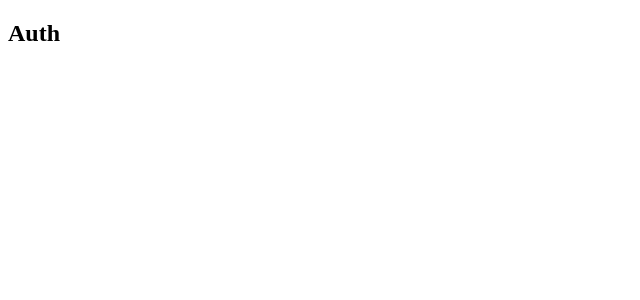
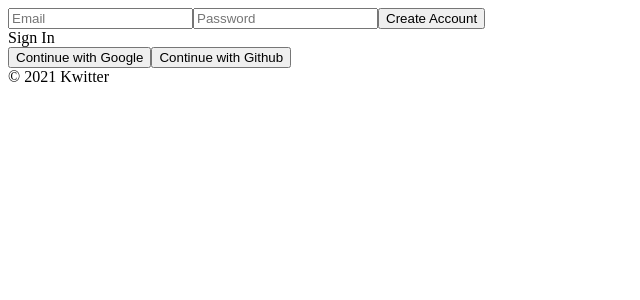
Before and after one commit to miranaky/kwitter, a React (Create React App) app: page / in a window 1280 px wide. Shown: the top 300 px of the page, without its empty margins (0-640 px from the left). Built offline with nearby package versions, Linux system fonts and the light colour scheme; no server answers.

Commit message:
Auth section {create ID with email,google,github , Sign In, Sign out.}

```diff
--- /dev/null
+++ b/jsconfig.json
@@ -0,0 +1,6 @@
+{
+  "compilerOptions": {
+    "baseUrl": "src"
+  },
+  "include": ["src"]
+}
--- a/src/components/App.js
+++ b/src/components/App.js
@@ -1,8 +1,29 @@
-import React from "react";
+import React, { useEffect, useState } from "react";
 import AppRoute from "./Router";
+import { authService } from "fbase";
+import { onAuthStateChanged } from "firebase/auth";
 
 function App() {
-  return <AppRoute />;
+  const [isLoggedIn, setIsLoggedIn] = useState(false);
+  const [init, setInit] = useState(false);
+
+  useEffect(() => {
+    onAuthStateChanged(authService, (user) => {
+      if (user) {
+        setIsLoggedIn(true);
+      } else {
+        setIsLoggedIn(false);
+      }
+      setInit(true);
+    });
+  }, []);
+
+  return (
+    <>
+      {init ? <AppRoute isLoggedIn={isLoggedIn} /> : "Initializing..."}
+      <footer>&copy; {new Date().getFullYear()} Kwitter</footer>
+    </>
+  );
 }
 
 export default App;
--- /dev/null
+++ b/src/components/Navigation.js
@@ -0,0 +1,17 @@
+import React from "react";
+import { Link } from "react-router-dom";
+
+const Navigation = () => (
+  <nav>
+    <ul>
+      <li>
+        <Link to="/">Home</Link>
+      </li>
+      <li>
+        <Link to="/profile">My Profile</Link>
+      </li>
+    </ul>
+  </nav>
+);
+
+export default Navigation;
--- a/src/components/Router.js
+++ b/src/components/Router.js
@@ -1,17 +1,22 @@
-import React, { useState } from "react";
+import React from "react";
 import { HashRouter as Router, Switch, Route } from "react-router-dom";
-import Auth from "../router/Auth";
-import Home from "../router/Home";
+import Auth from "router/Auth";
+import Home from "router/Home";
+import Profile from "router/Profile";
+import Navigation from "./Navigation";
 
-const AppRoute = () => {
-  const [isLoggedIn, setIsLoggedIn] = useState(false);
+const AppRoute = ({ isLoggedIn }) => {
   return (
     <Router>
       <Switch>
         {isLoggedIn ? (
           <>
+            <Navigation />
             <Route exact path="/">
               <Home />
+            </Route>
+            <Route exact path="/profile">
+              <Profile />
             </Route>
           </>
         ) : (
--- a/src/firebase.js
+++ b/src/fbase.js
@@ -1,7 +1,6 @@
 // Import the functions you need from the SDKs you need
-import * as firebase from "firebase/app";
-// TODO: Add SDKs for Firebase products that you want to use
-// https://firebase.google.com/docs/web/setup#available-libraries
+import { initializeApp } from "@firebase/app";
+import { getAuth } from "firebase/auth";
 
 // Your web app's Firebase configuration
 const firebaseConfig = {
@@ -14,4 +13,5 @@ const firebaseConfig = {
 };
 
 // Initialize Firebase
-export default firebase.initializeApp(firebaseConfig);
+const app = initializeApp(firebaseConfig);
+export const authService = getAuth();
--- a/src/index.js
+++ b/src/index.js
@@ -1,6 +1,6 @@
 import React from "react";
 import ReactDOM from "react-dom";
-import App from "./components/App";
+import App from "components/App";
 
 ReactDOM.render(
   <React.StrictMode>
--- a/src/router/Auth.js
+++ b/src/router/Auth.js
@@ -1,5 +1,104 @@
-import React from "react";
+import { authService } from "fbase";
+import {
+  createUserWithEmailAndPassword,
+  GithubAuthProvider,
+  GoogleAuthProvider,
+  signInWithEmailAndPassword,
+  signInWithPopup,
+} from "firebase/auth";
+import React, { useState } from "react";
 
-const Auth = () => <h2>Auth</h2>;
+const Auth = () => {
+  const [email, setEmail] = useState("");
+  const [password, setPassword] = useState("");
+  const [createAccount, setCreateAccount] = useState(true);
+  const [error, setError] = useState("");
+  const onChange = (event) => {
+    const {
+      target: { name, value },
+    } = event;
+    if (name === "email") {
+      setEmail(value);
+    }
+    if (name === "password") {
+      setPassword(value);
+    }
+  };
+  const onSubmit = async (event) => {
+    event.preventDefault();
+    try {
+      let data;
+      if (createAccount) {
+        data = await createUserWithEmailAndPassword(
+          authService,
+          email,
+          password
+        );
+      } else {
+        data = await signInWithEmailAndPassword(authService, email, password);
+      }
+    } catch (error) {
+      setError(error.message);
+    }
+  };
+  const toggleAccount = () => {
+    setCreateAccount((prev) => !prev);
+  };
+  const onSocialLogin = async (event) => {
+    event.preventDefault();
+    const {
+      target: { name },
+    } = event;
+    let provider;
+    if (name === "google") {
+      provider = new GoogleAuthProvider();
+    }
+    if (name === "github") {
+      provider = new GithubAuthProvider();
+    }
+    const data = await signInWithPopup(authService, provider);
+    console.log(data);
+  };
+  return (
+    <div>
+      <form onSubmit={onSubmit}>
+        <input
+          name="email"
+          type="text"
+          placeholder="Email"
+          required
+          value={email}
+          onChange={onChange}
+        ></input>
+        <input
+          name="password"
+          type="password"
+          placeholder="Password"
+          required
+          value={password}
+          onChange={onChange}
+        ></input>
+        <input
+          type="submit"
+          value={createAccount ? "Create Account" : "Sign In"}
+        />
+        {error}
+      </form>
+      <span onClick={toggleAccount}>
+        {createAccount ? "Sign In" : "Create Account"}
+      </span>
+      <div>
+        <form>
+          <button onClick={onSocialLogin} name="google">
+            Continue with Google
+          </button>
+          <button onClick={onSocialLogin} name="github">
+            Continue with Github
+          </button>
+        </form>
+      </div>
+    </div>
+  );
+};
 
 export default Auth;
--- a/src/router/Profile.js
+++ b/src/router/Profile.js
@@ -1,5 +1,19 @@
+import { authService } from "fbase";
+import { signOut } from "firebase/auth";
 import React from "react";
+import { useHistory } from "react-router-dom";
 
-const Profile = () => <h2>Profile</h2>;
+const Profile = () => {
+  const history = useHistory();
+  const onSignOut = () => {
+    signOut(authService);
+    history.push("/");
+  };
+  return (
+    <>
+      <button onClick={onSignOut}>Sign Out</button>
+    </>
+  );
+};
 
 export default Profile;
```
Also changed, not shown: 1 other file (tests, documents, lock files or other folders).
